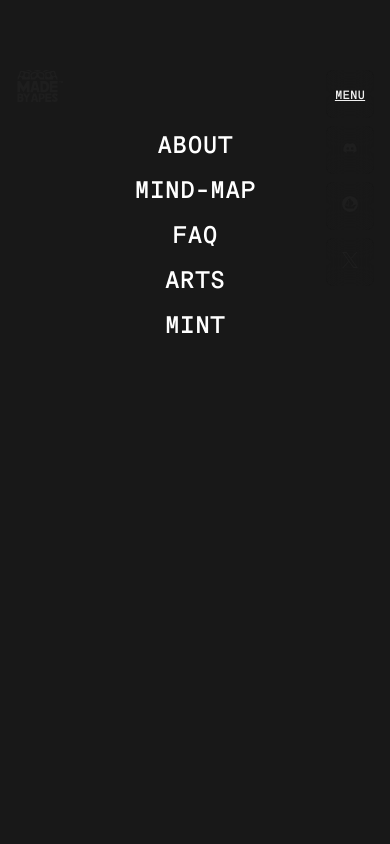
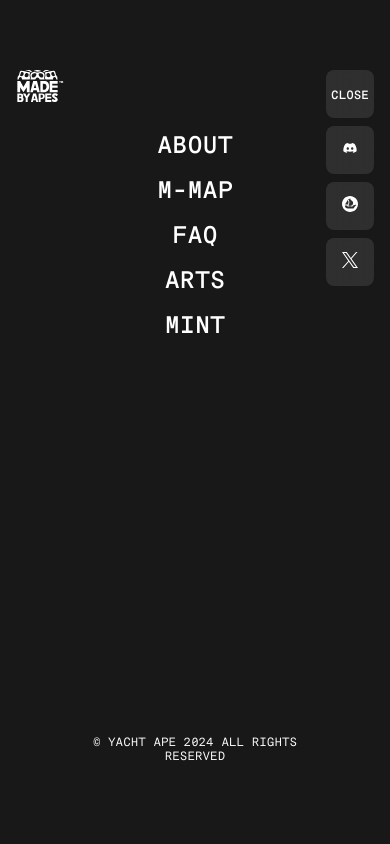
Before and after one commit to Artemon-x58/Ape-NFT, a React (Vite) app: page / in a window 390 px wide. Both pictures are taken after a click on the button "MENU". Shown: the top 844 px of the page. Built offline with nearby package versions, Linux system fonts and the light colour scheme.

Commit message:
JS mobile menu

```diff
--- a/src/App.jsx
+++ b/src/App.jsx
@@ -1,20 +1,21 @@
+import { useState } from "react";
 import { Header } from "./components/Header/Header";
 import { Main } from "./components/Main/Main";
 import { MobileMenu } from "./components/MobileMenu/MobileMenu";
 
-// export const App = () => {
-//   return (
-//     <>
-//       <Header />
-//       <Main />
-//     </>
-//   );
-// };
+export const App = () => {
+  const [isActive, setIsActive] = useState(false);
 
-export const App = () => {
+  const handleMenuClick = () => {
+    setIsActive(!isActive);
+  };
+
   return (
     <>
-      <MobileMenu />
+      <Header handleMenuClick={handleMenuClick} isActive={isActive} />
+      <Main />
+
+      <MobileMenu handleMenuClick={handleMenuClick} isActive={isActive} />
     </>
   );
 };
--- a/src/components/Header/Header.jsx
+++ b/src/components/Header/Header.jsx
@@ -12,15 +12,8 @@ import {
   SocialUse,
 } from "./Header.styled";
 import Icons from "../../img/svg/icons.svg";
-import { useState } from "react";
 
-export const Header = () => {
-  const [isActive, setIsActive] = useState(true);
-
-  const handleMenuClick = () => {
-    setIsActive(!isActive);
-  };
-
+export const Header = ({ handleMenuClick, isActive }) => {
   return (
     <HeaderStyled>
       <Logo>
@@ -32,7 +25,7 @@ export const Header = () => {
         <SocialListWrapperItem $isActive={isActive}>
           <SocialListItem>
             <Menu onClick={handleMenuClick} $isActive={isActive}>
-              MENU
+              {isActive ? "CLOSE" : "MENU"}
             </Menu>
           </SocialListItem>
         </SocialListWrapperItem>
--- a/src/components/MobileMenu/MobileMenu.jsx
+++ b/src/components/MobileMenu/MobileMenu.jsx
@@ -6,19 +6,21 @@ import {
   MobileMenuList,
   MobileMenuText,
   MobileMenuWrapper,
+  NavWrapper,
 } from "./MobileMenu.styled";
 
-export const MobileMenu = () => {
+export const MobileMenu = ({ handleMenuClick, isActive }) => {
   return (
-    <Container>
-      <Header />
-      <MobileMenuWrapper>
+    <MobileMenuWrapper $isActive={isActive}>
+      <Container style={{ height: "100%" }}>
+        <Header handleMenuClick={handleMenuClick} isActive={isActive} />
+        <NavWrapper>
           <MobileMenuList>
             <MobileMenuItem>
               <MobileMenuLink>ABOUT</MobileMenuLink>
             </MobileMenuItem>
             <MobileMenuItem>
-            <MobileMenuLink>MIND-MAP</MobileMenuLink>
+              <MobileMenuLink>M-MAP</MobileMenuLink>
             </MobileMenuItem>
             <MobileMenuItem>
               <MobileMenuLink>FAQ</MobileMenuLink>
@@ -33,7 +35,8 @@ export const MobileMenu = () => {
           <MobileMenuText>
             &copy; yacht ape 2024 all rights reserved
           </MobileMenuText>
+        </NavWrapper>
+      </Container>
     </MobileMenuWrapper>
-    </Container>
   );
 };
--- a/src/components/MobileMenu/MobileMenu.styled.jsx
+++ b/src/components/MobileMenu/MobileMenu.styled.jsx
@@ -2,13 +2,26 @@ import styled from "styled-components";
 import "../../../public/fonts/MessinaSans/stylesheet.css";
 
 export const MobileMenuWrapper = styled.div`
+  position: fixed;
+  top: 0;
+  left: 0;
+  right: 0;
   height: 100vh;
-  display: flex;
-  align-items: center;
-  flex-direction: column;
   padding-top: 130px;
   padding-bottom: 24px;
+  background-color: #181818;
+  transition: transform 0.3s ease-in-out;
+  transform: translateX(${(props) => (props.$isActive ? "0%" : "100%")});
+  visibility: ${(props) => (props.$isActive ? "visible" : "hidden")};
 `;
+
+export const NavWrapper = styled.div`
+  display: flex;
+  height: 75%;
+  flex-direction: column;
+  justify-content: space-between;
+`;
+
 export const MobileMenuList = styled.ul`
   display: flex;
   flex-direction: column;
@@ -36,9 +49,6 @@ export const MobileMenuLink = styled.a`
 `;
 
 export const MobileMenuText = styled.p`
-  display: block;
-  margin-top: auto;
-
   font-family: "Messina Sans Mono", sans-serif;
   font-weight: 400;
   font-size: 12px;
```
Lines whose indentation alone changed are shown as unchanged.
